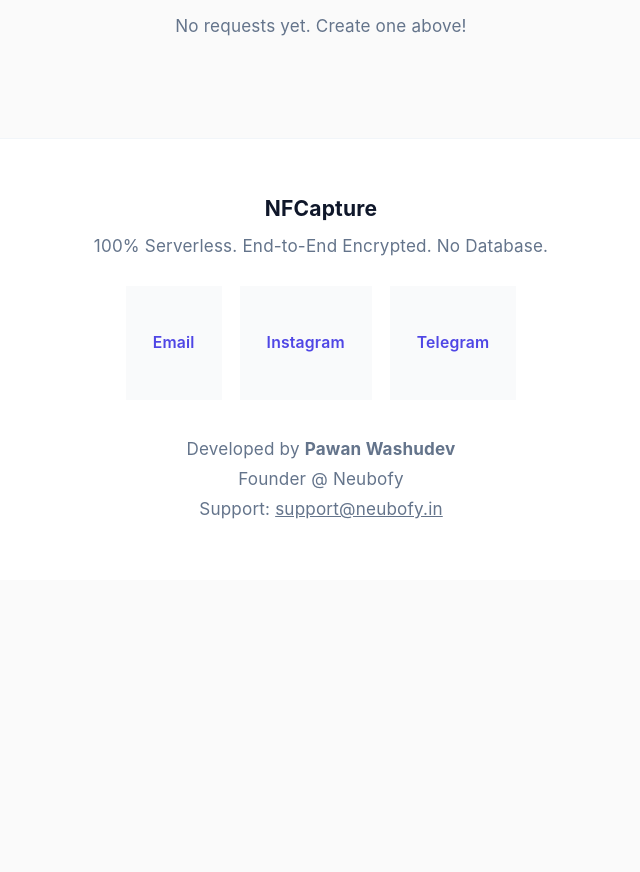
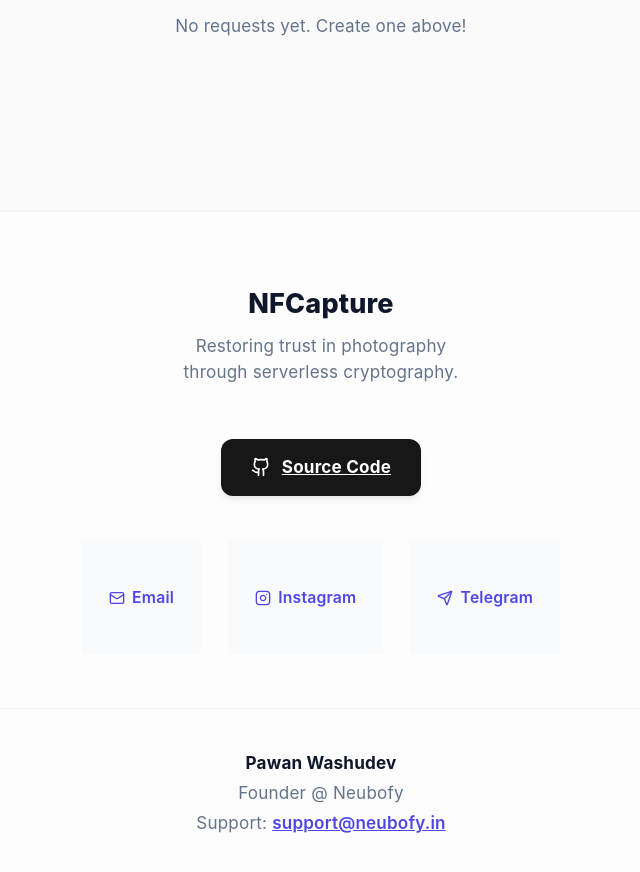
Before and after one commit to pawanwashudev-official/capture, a React (Vite) app: page / in a window 1280 px wide. Shown: the part 700-1572 px from the top of the page, without its empty margins (319-959 px from the left). Before the commit the page ends 1280 px from the top, so only its background shows below. Built offline with nearby package versions, Linux system fonts and the light colour scheme.

Commit message:
ui: enhance footer separation and add source code button

```diff
--- a/src/App.css
+++ b/src/App.css
@@ -122,18 +122,33 @@
 
 .footer {
   text-align: center;
-  padding: 3rem 1rem;
-  background: white;
-  border-top: 1px solid var(--border);
+  padding: 4rem 1.25rem;
+  background: #fdfdfd;
+  border-top: 2px solid var(--border);
   color: var(--text-light);
+  margin-top: 4rem; /* Better separation from content */
 }
 
 .footer-links {
   display: flex;
   justify-content: center;
-  gap: 1rem;
-  margin: 1rem 0;
+  gap: 1.5rem;
+  margin: 1.5rem 0;
   flex-wrap: wrap;
+}
+
+.btn-github {
+  background: #181717;
+  color: white;
+  margin-top: 1rem;
+  max-width: 200px;
+  margin-left: auto;
+  margin-right: auto;
+}
+
+.btn-github:hover {
+  background: #000;
+  box-shadow: 0 10px 15px -3px rgba(0, 0, 0, 0.2);
 }
 
 .footer-link {
--- a/src/App.tsx
+++ b/src/App.tsx
@@ -1,4 +1,5 @@
 import { HashRouter as Router, Routes, Route } from 'react-router-dom';
+import { Github, Instagram, Send, Mail } from 'lucide-react';
 import Home from './views/Home';
 import Capture from './views/Capture';
 import Unlock from './views/Unlock';
@@ -17,22 +18,36 @@
             <Route path="/unlock" element={<Unlock />} />
           </Routes>
         </main>
+
         <footer className="footer">
-          <div style={{ marginBottom: '1.5rem' }}>
-            <h3 style={{ color: 'var(--text)', margin: '0 0 0.5rem 0' }}>NFCapture</h3>
-            <p style={{ margin: 0 }}>100% Serverless. End-to-End Encrypted. No Database.</p>
+          <div style={{ marginBottom: '2rem' }}>
+            <h3 style={{ color: 'var(--text)', margin: '0 0 0.5rem 0', fontSize: '1.5rem', fontWeight: 800 }}>NFCapture</h3>
+            <p style={{ margin: 0, maxWidth: '300px', marginLeft: 'auto', marginRight: 'auto' }}>
+              Restoring trust in photography through serverless cryptography.
+            </p>
           </div>
 
-          <div className="footer-links">
-            <a href="mailto:pawanwashudev@neubofy.in" className="footer-link">Email</a>
-            <a href="https://instagram.com/pawan_washudev" target="_blank" className="footer-link">Instagram</a>
-            <a href="https://t.me/pawanwashudev" target="_blank" className="footer-link">Telegram</a>
+          <a href="https://github.com/pawanwashudev-official/NFCapture" target="_blank" className="btn btn-github">
+            <Github size={20} />
+            Source Code
+          </a>
+
+          <div className="footer-links" style={{ marginTop: '2.5rem' }}>
+            <a href="mailto:pawanwashudev@neubofy.in" className="footer-link" style={{ display: 'flex', alignItems: 'center', gap: '0.4rem' }}>
+              <Mail size={16} /> Email
+            </a>
+            <a href="https://instagram.com/pawan_washudev" target="_blank" className="footer-link" style={{ display: 'flex', alignItems: 'center', gap: '0.4rem' }}>
+              <Instagram size={16} /> Instagram
+            </a>
+            <a href="https://t.me/pawanwashudev" target="_blank" className="footer-link" style={{ display: 'flex', alignItems: 'center', gap: '0.4rem' }}>
+              <Send size={16} /> Telegram
+            </a>
           </div>
 
-          <div style={{ marginTop: '2rem', fontSize: '0.8rem' }}>
-            <p style={{ margin: '0.25rem 0' }}>Developed by <strong>Pawan Washudev</strong></p>
+          <div style={{ marginTop: '3rem', paddingTop: '2rem', borderTop: '1px solid var(--border)', fontSize: '0.85rem' }}>
+            <p style={{ margin: '0.25rem 0', color: 'var(--text)', fontWeight: 700 }}>Pawan Washudev</p>
             <p style={{ margin: '0.25rem 0' }}>Founder @ Neubofy</p>
-            <p style={{ margin: '0.25rem 0' }}>Support: <a href="mailto:support@neubofy.in" style={{ color: 'inherit' }}>support@neubofy.in</a></p>
+            <p style={{ margin: '0.25rem 0' }}>Support: <a href="mailto:support@neubofy.in" style={{ color: 'var(--primary)', fontWeight: 600 }}>support@neubofy.in</a></p>
           </div>
         </footer>
       </div>
```
